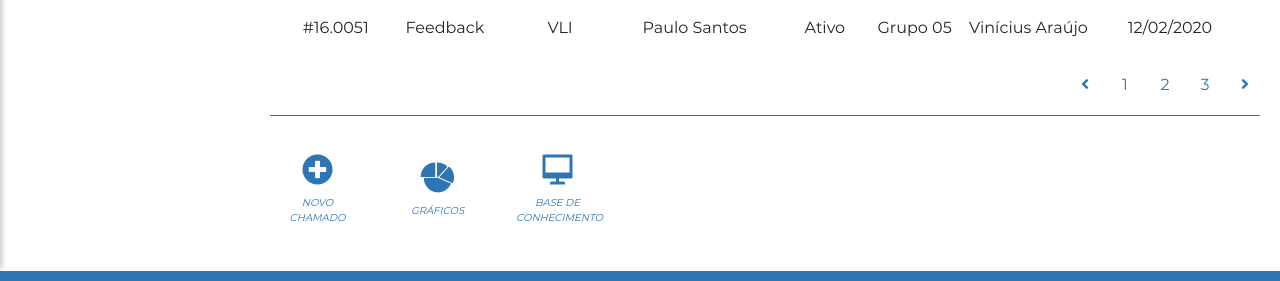
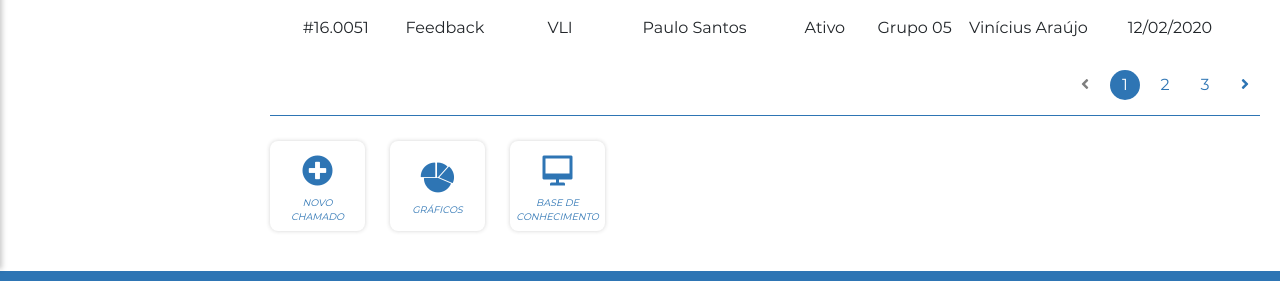
Before and after one commit to jorgelucasdev/Radius-IvoryFrontEnd, a React (Create React App) app in the folder radius/: page / in a window 1280 px wide. Shown: the part 665-946 px from the top of the page. Built offline with nearby package versions, Linux system fonts and the light colour scheme.

Commit message:
Btn numero das Paginas e texto "Base de conhecimento""corrigidos

```diff
--- a/radius/src/pages/home/FooterBtn.module.scss
+++ b/radius/src/pages/home/FooterBtn.module.scss
@@ -7,14 +7,15 @@
         height: 90px;
         width:  95px;
         border-radius: 8px;
-        border-style: unset;
+        border-style: none;
+        box-shadow: 0 0px 4px 0 rgba(38, 38, 38, 0.20);
         background: white;
         outline: none;
 
         .icon{
             color: #2E75B4;
             p{
-                font-size: 10px;
+                font-size: 9.5px;
                 margin: 3px 0 0 0;
             }
         }
--- a/radius/src/pages/home/PagesBtn.module.scss
+++ b/radius/src/pages/home/PagesBtn.module.scss
@@ -17,7 +17,23 @@
             height: 30px;
           }
     }
-    button:active{
+
+    button{
+        &:first-child{
+            color: #7F7F7F;
+            cursor: default;
+        }
+    }
+
+    button{
+        &:nth-child(2){
+            background: #2E75B4;
+            color: white;
+            cursor: default;
+        }
+    }
+
+    button:active:nth-child(1n+3){
         background: #2E75B4;
         color: white;
     }
```
